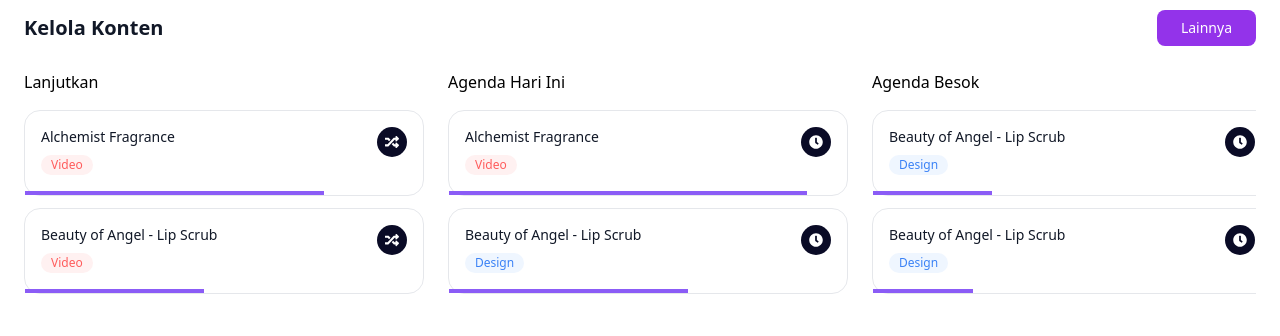
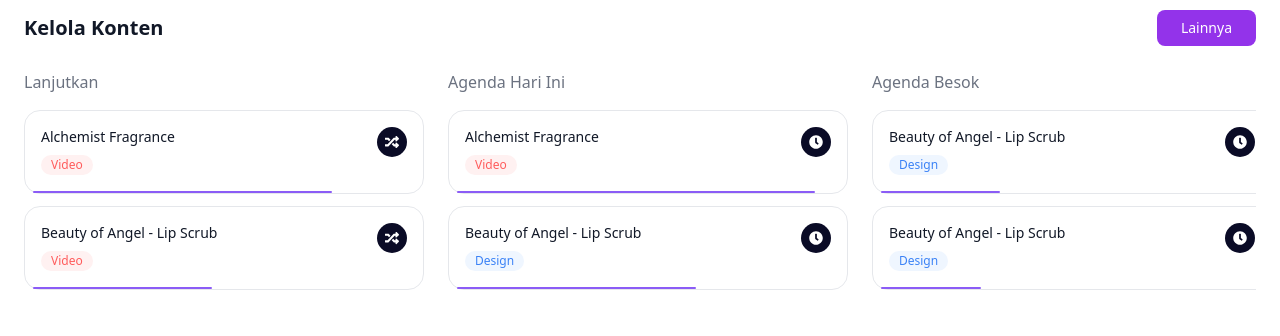
Before and after one commit to erwinmareto/videfly-govokasi, a React (Vite) app in the folder my-project/: page / in a window 1280 px wide. Shown: the part 406-742 px from the top of the page. Built offline with nearby package versions, Linux system fonts and the light colour scheme.

Commit message:
fixing Content Cards

```diff
--- a/my-project/src/pages/Home.jsx
+++ b/my-project/src/pages/Home.jsx
@@ -203,7 +203,7 @@
                 {sectionList.map((section, index) => (
                   <SwiperSlide key={index} style={{ width: 'auto', cursor: 'grab' }}>
                     <div className="min-w-[300px] sm:min-w-[400px]">
-                      <h3 className="text-base font-medium mb-4">{section.title}</h3>
+                      <h3 className="text-body-xl sm:text-base font-medium text-gray-500 mb-4">{section.title}</h3>
                       <div className="space-y-3">
                         {section.items.map((item, itemIndex) => (
                           <div key={itemIndex} className="relative bg-white rounded-2xl border border-gray-200">
@@ -222,9 +222,9 @@
                             </div>
 
                             {/* Progress bar */}
-                            <div className="h-1 w-full bg-transparent">
+                            <div className="h-0.5 w-full bg-transparent">
                               <div
-                                className="h-full bg-violet-500"
+                                className="h-0.5 rounded-xl bg-violet-500 ml-2"
                                 style={{ width: `${item.progress}%` }}
                               />
                             </div>
```
